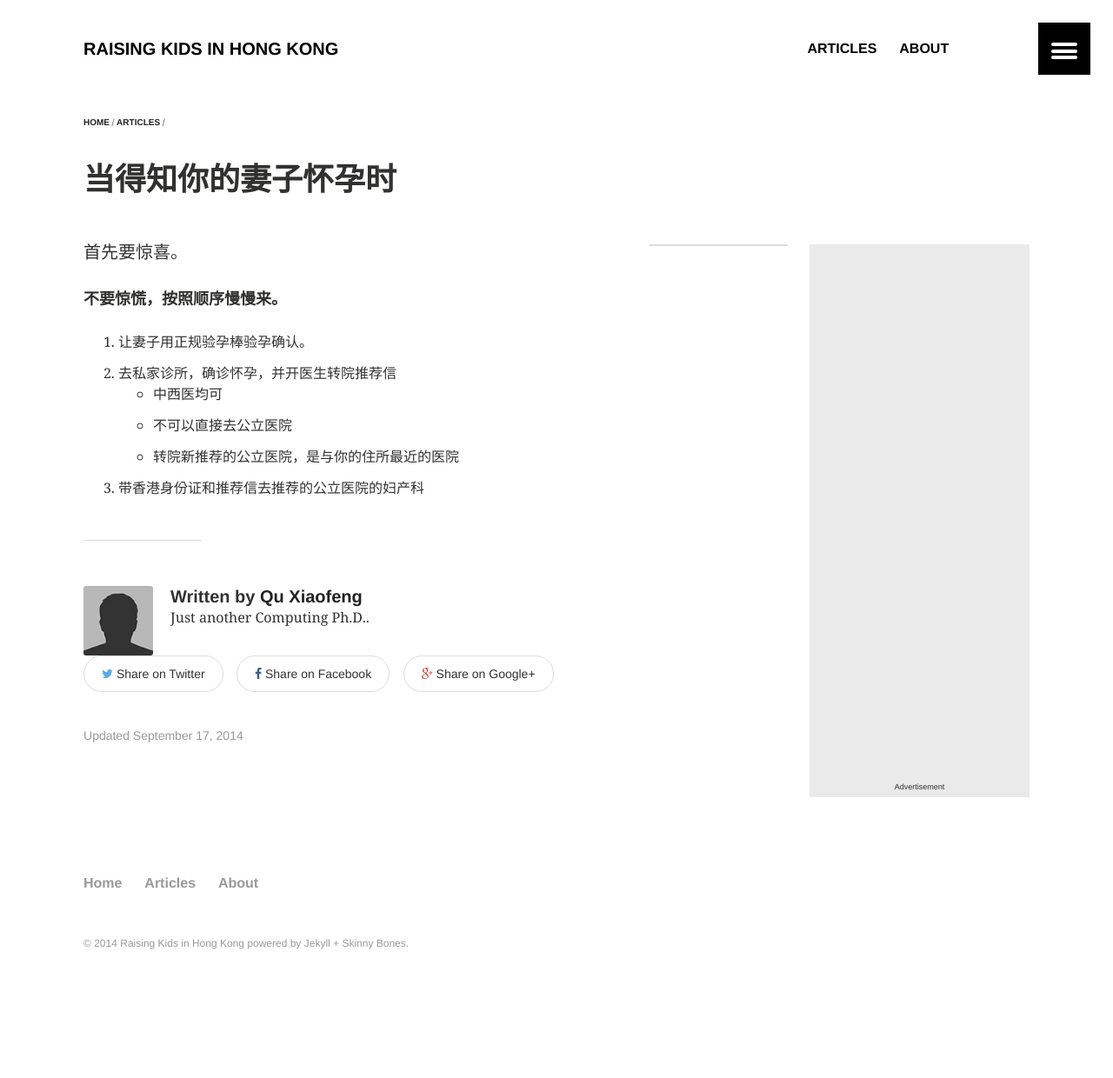
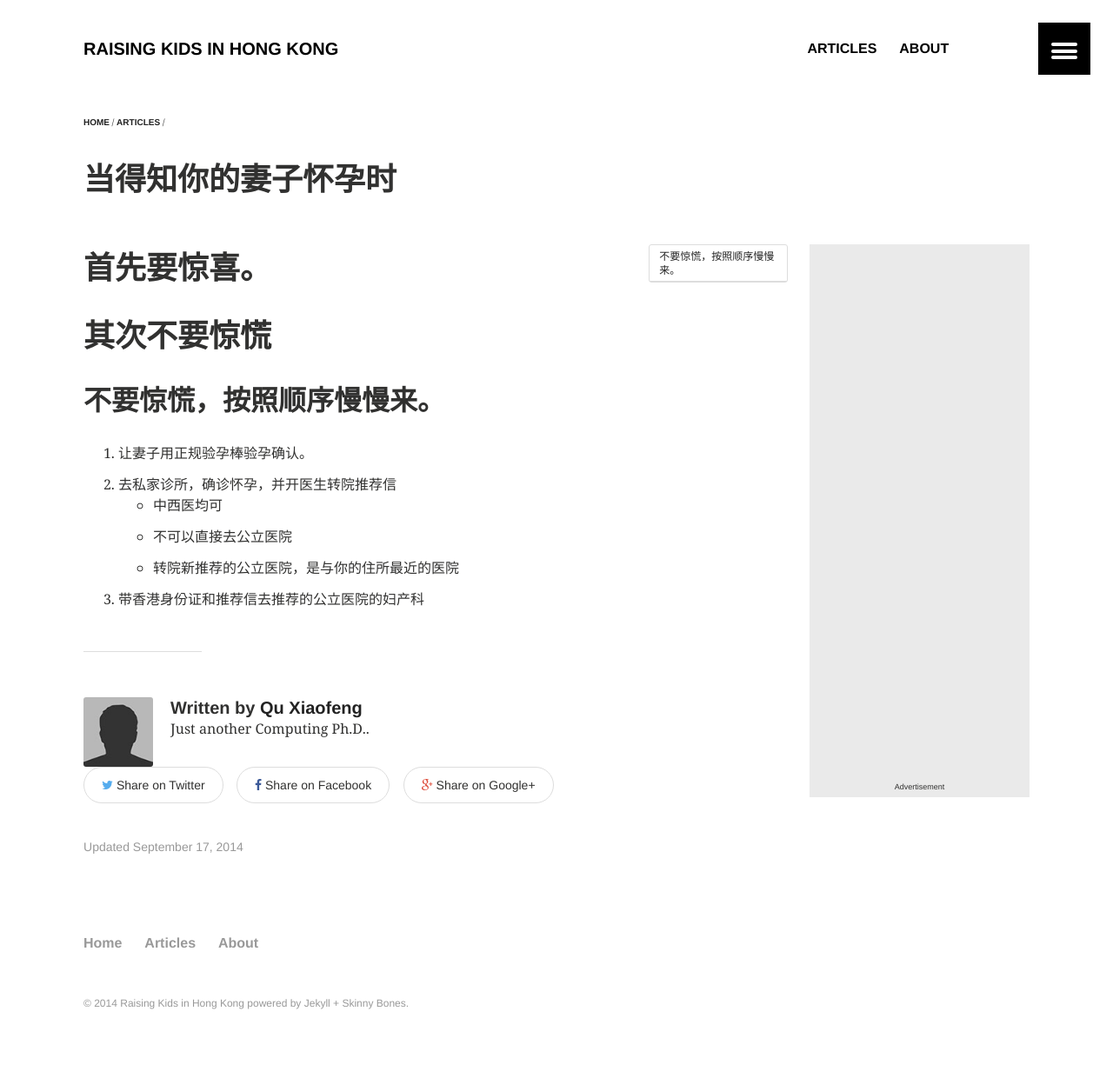
Before and after one commit to quxiaofeng/raisingkidsinhk, a Jekyll site: the page built from _posts/articles/2014-09-17-when-your-wife-got-pregnant.md, in a window 1280 px wide. Shown: the whole page at 87% size. Built offline with Jekyll 4.4.1, drawn with Linux system fonts in a browser that asks for light colours; before the commit the page ends 1171 px from its top, so only the background shows below that.

Commit message:
ReINIT the website
Signed-off-by: Xiaofeng QU <xiaofeng.qu.hk@ieee.org>

```diff
--- a/_posts/articles/2014-09-17-when-your-wife-got-pregnant.md
+++ b/_posts/articles/2014-09-17-when-your-wife-got-pregnant.md
@@ -14,11 +14,14 @@ ads: true
 toc: true
 ---
 
-首先要惊喜。
+# 首先要惊喜。
 
 {{ more }}
 
-**不要惊慌，按照顺序慢慢来。**
+
+# 其次不要惊慌
+
+## **不要惊慌，按照顺序慢慢来。**
 
 1. 让妻子用正规验孕棒验孕确认。
 2. 去私家诊所，确诊怀孕，并开医生转院推荐信
```
